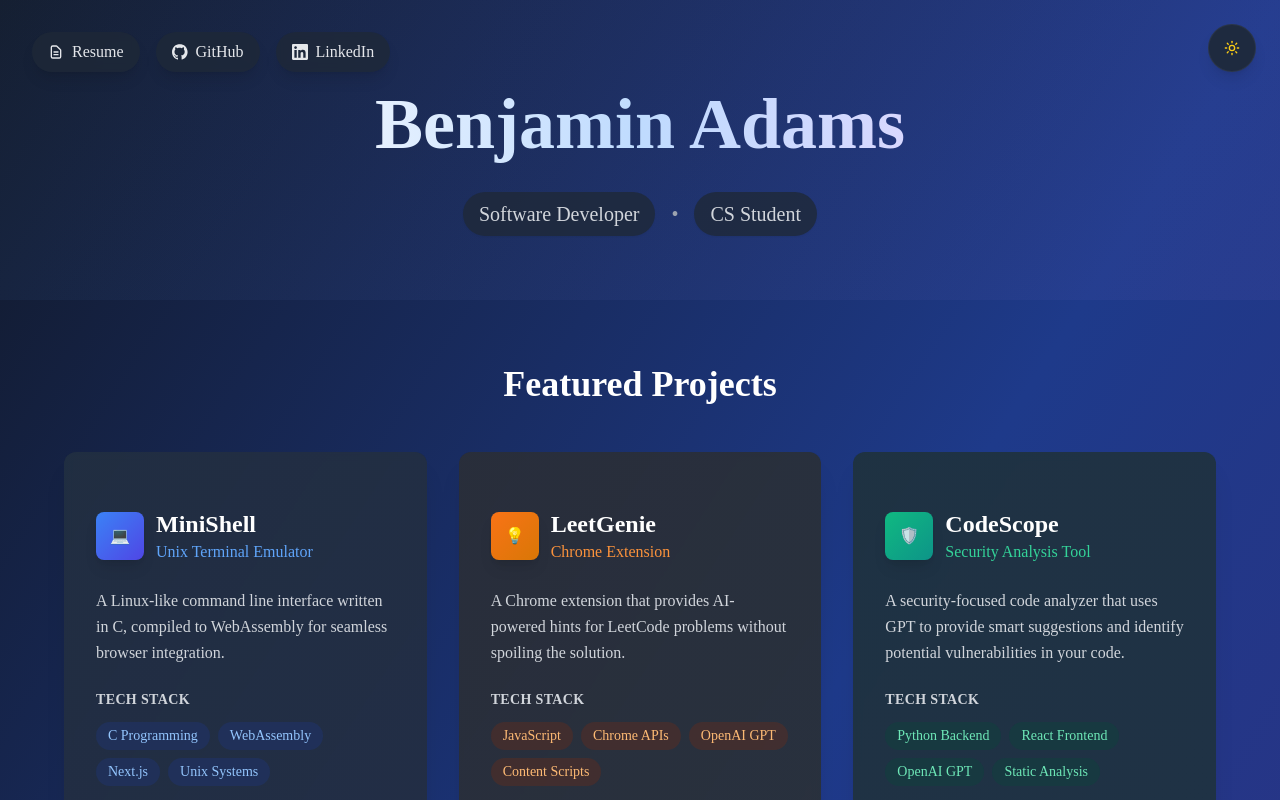
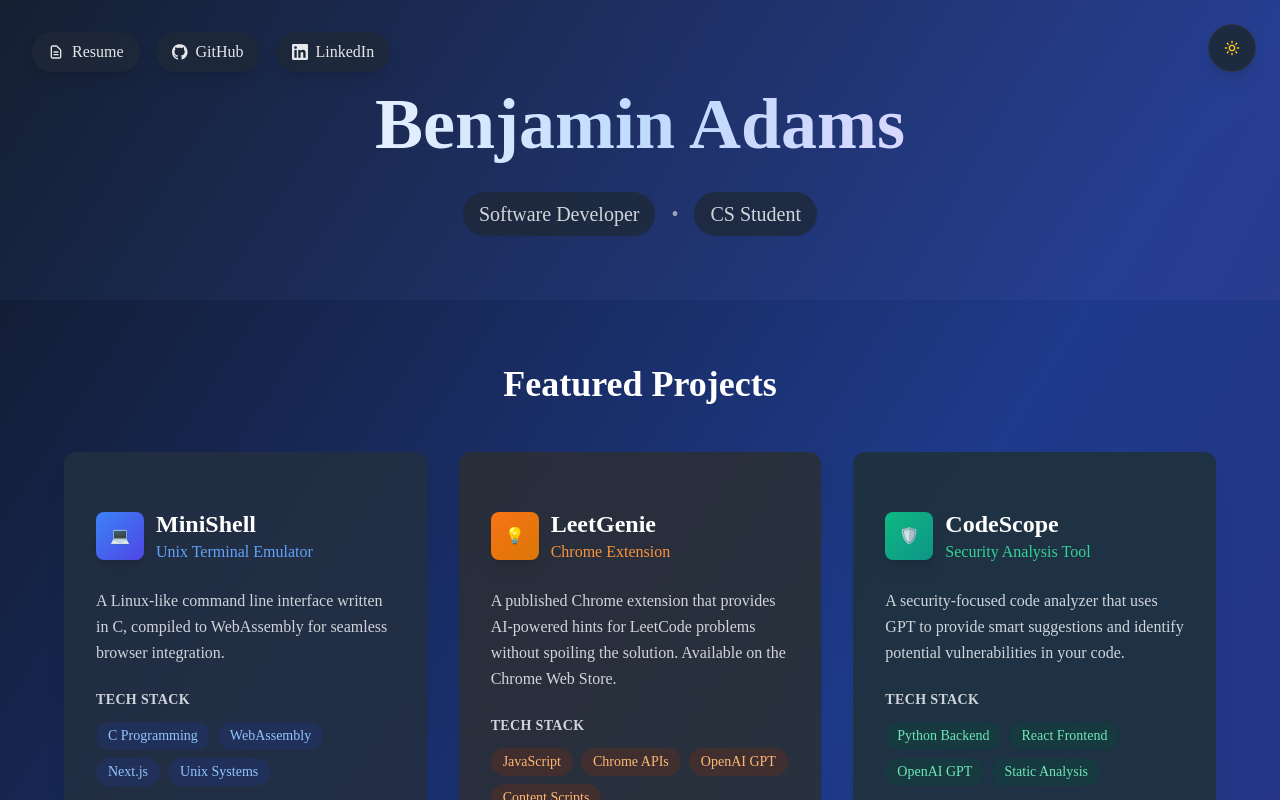
Before and after one commit to Badams1/Portfolio, a Next.js app: page / in a window 1280 px wide. Shown: the top 800 px of the page. Built offline with nearby package versions, Linux system fonts and the light colour scheme.

Commit message:
Update LeetGenie to reflect published Chrome Web Store status - Remove TODO comments and update description

```diff
--- a/app/page.tsx
+++ b/app/page.tsx
@@ -141,8 +141,8 @@ export default function Portfolio() {
                 </div>
 
                 <p className="text-gray-600 dark:text-gray-300 mb-6 leading-relaxed">
-                  A Chrome extension that provides AI-powered hints for LeetCode problems without spoiling
-                  the solution.
+                  A published Chrome extension that provides AI-powered hints for LeetCode problems without spoiling
+                  the solution. Available on the Chrome Web Store.
                 </p>
 
                 <div className="mb-8">
@@ -160,9 +160,7 @@ export default function Portfolio() {
 
                 <div className="flex gap-3">
                   <Button variant="outline" asChild className="flex-1 border-orange-200 hover:bg-orange-50 dark:border-orange-800 dark:hover:bg-orange-900/20">
-                    {/* TODO: Replace with actual Chrome Web Store URL once published */}
-                    {/* Format: https://chrome.google.com/webstore/detail/leetgenie/[EXTENSION_ID] */}
-                    <a href="https://chrome.google.com/webstore" target="_blank" rel="noopener noreferrer" className="flex items-center justify-center gap-2">
+                    <a href="https://chromewebstore.google.com/detail/eodogpbkkimfpclkdjlglkjjdfepjnpl?utm_source=item-share-cb" target="_blank" rel="noopener noreferrer" className="flex items-center justify-center gap-2">
                       Chrome Store
                     </a>
                   </Button>
```
